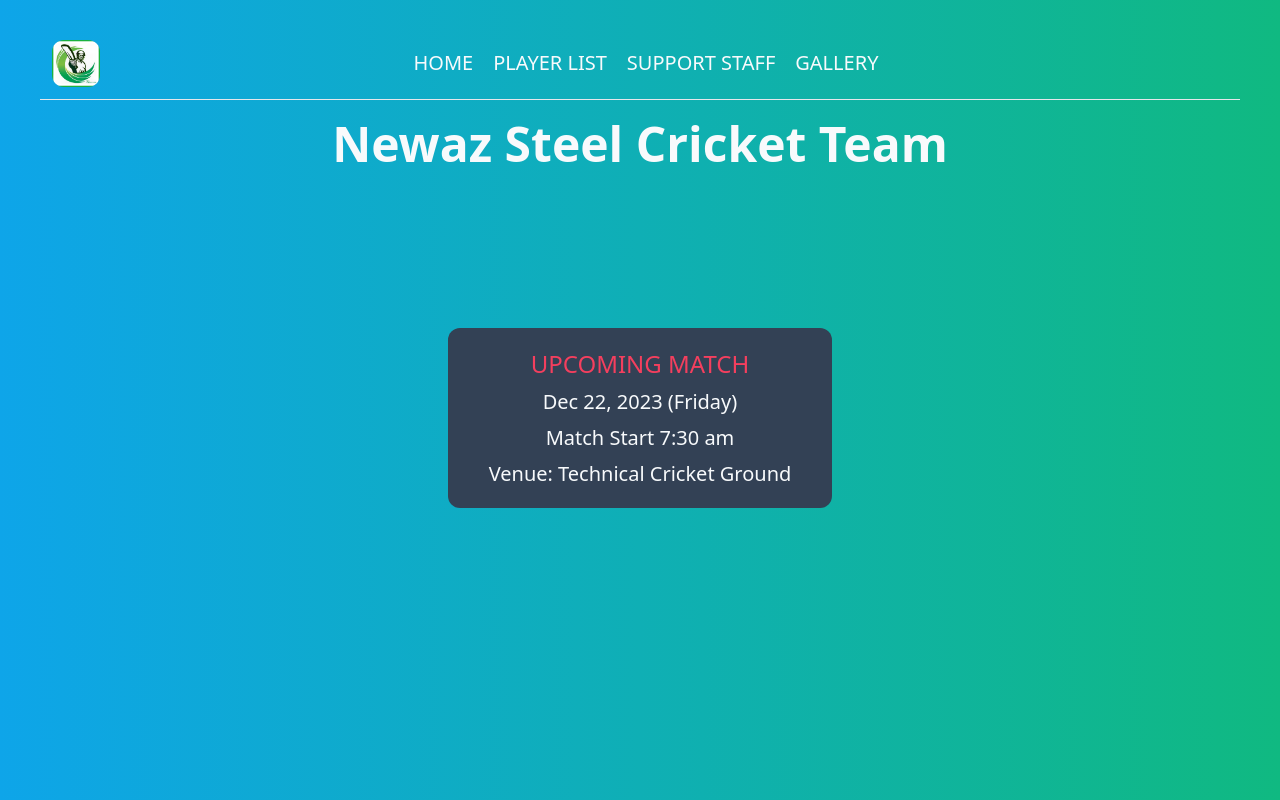
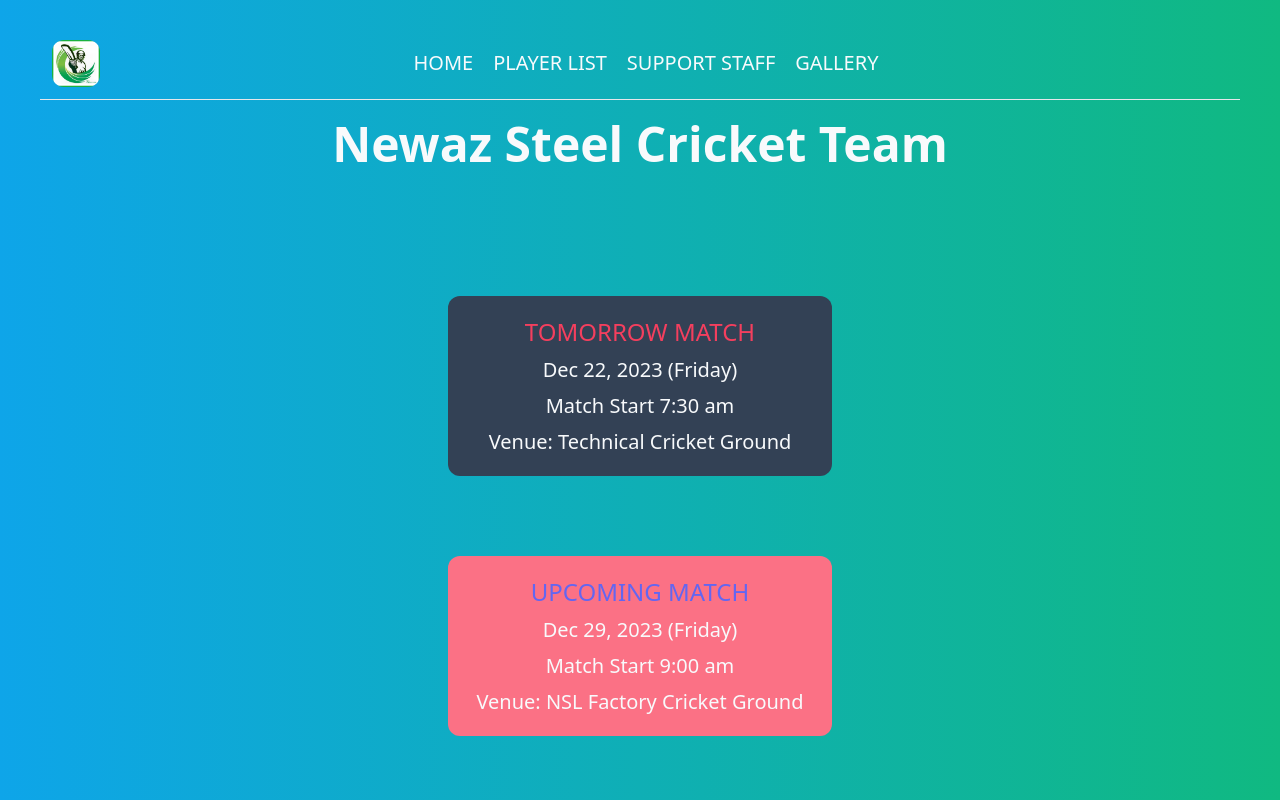
Before and after one commit to md-mozahid/newaz-steel-cricket-team, a React (Vite) app: page / in a window 1280 px wide. Built offline with nearby package versions, Linux system fonts and the light colour scheme; some icons are missing.

Commit message:
updated modal ui and home ui

```diff
--- a/src/components/PlayerModal.jsx
+++ b/src/components/PlayerModal.jsx
@@ -75,8 +75,8 @@
                   <div className="">
                     <div className="">
                       <table>
-                        <caption className="caption-top text-xl md:text-2xl mb-4 text-left mt-3 text-rose-500">
-                          Personal Info
+                        <caption className="caption-top text-xl md:text-2xl my-3 text-left text-rose-500">
+                          Personal Info.
                         </caption>
                         <tbody
                         // className="flex items-center justify-center flex-col"
@@ -111,7 +111,7 @@
                       {/* career */}
                       <div className="mb-5">
                         <table>
-                          <caption className="caption-top text-xl md:text-2xl mb-4 text-left mt-3 text-rose-500">
+                          <caption className="caption-top text-xl md:text-2xl my-3 text-left text-rose-500">
                             Career Summary
                           </caption>
                           <thead>
--- a/src/data/PlayersData.jsx
+++ b/src/data/PlayersData.jsx
@@ -16,10 +16,10 @@
 
     match: 9,
     innings: 5,
-    hs: 71,
-    runs: 211,
+    hs: 43,
+    runs: 162,
     thirties: 3,
-    wickets: 21,
+    wickets: 17,
     threeWickets: 3,
   },
   {
--- a/src/pages/Home.jsx
+++ b/src/pages/Home.jsx
@@ -1,4 +1,5 @@
-import CountDownTimer from "../countDownTimer/countDownTimer";
+// import CountDownTimer from "../countDownTimer/countDownTimer";
+import { motion } from "framer-motion";
 
 const Home = () => {
   return (
@@ -11,16 +12,44 @@
             <h1 className="text-center text-3xl md:text-5xl font-bold ">
               Newaz Steel Cricket Team
             </h1>
-            <div className="bg-slate-700 p-5 md:w-96 md:h-42 rounded-xl text-center mt-40">
+            <motion.div
+              className="bg-slate-700 p-5 md:w-96 md:h-42 rounded-xl text-center mt-32 cursor-pointer"
+              drag
+              dragConstraints={{
+                top: -50,
+                left: -50,
+                right: 100,
+                bottom: 100,
+              }}
+            >
               <h3 className="md:text-2xl text-xl text-rose-500 uppercase">
-                Upcoming Match
+                Tomorrow Match
               </h3>
               <h3 className="md:text-xl my-2">Dec 22, 2023 (Friday)</h3>
               <h3 className="md:text-xl">Match Start 7:30 am</h3>
               <h3 className="md:text-xl mt-2">
                 Venue: Technical Cricket Ground
               </h3>
-            </div>
+            </motion.div>
+            <motion.div
+              className="bg-rose-400 p-5 md:w-96 md:h-42 rounded-xl text-center mt-20 cursor-pointer"
+              drag
+              dragConstraints={{
+                top: -50,
+                left: -50,
+                right: 100,
+                bottom: 100,
+              }}
+            >
+              <h3 className="md:text-2xl text-xl text-indigo-500 uppercase">
+                Upcoming Match
+              </h3>
+              <h3 className="md:text-xl my-2">Dec 29, 2023 (Friday)</h3>
+              <h3 className="md:text-xl">Match Start 9:00 am</h3>
+              <h3 className="md:text-xl mt-2">
+                Venue: NSL Factory Cricket Ground
+              </h3>
+            </motion.div>
 
             {/* <CountDownTimer /> */}
           </div>
```
